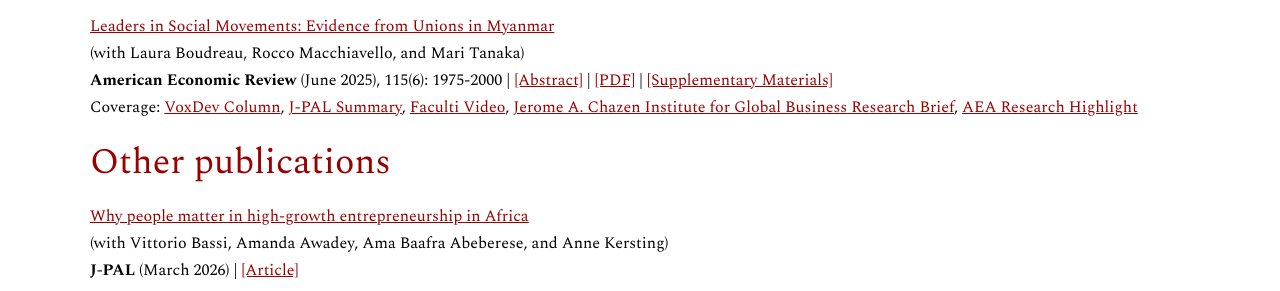
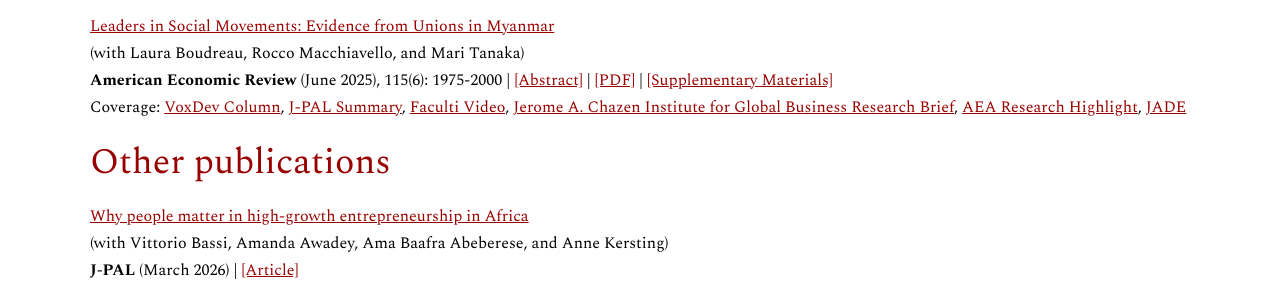
Before and after one commit to virginiaminni/virginiaminni.github.io, a Jekyll site: the page built from research.md, in a window 1280 px wide. Shown: the part 1039-1330 px from the top of the page. Built offline with Jekyll 4.4.1, drawn with Linux system fonts in a browser that asks for light colours.

Commit message:
Update research.md

```diff
--- a/research.md
+++ b/research.md
@@ -59,7 +59,7 @@ Coverage: <a href="https://www.thevisiblehand.uk/episodes/episode-54" target="_b
 <a href="https://www.aeaweb.org/articles?id=10.1257/aer.20230758&from=f" target="_blank" rel="noopener noreferrer">Leaders in Social Movements: Evidence from Unions in Myanmar</a> <br>
 (with Laura Boudreau, Rocco Macchiavello, and Mari Tanaka)
 **American Economic Review** (June 2025), 115(6): 1975-2000 | <a href="#" class="toggle-abstract" data-target="abstract-2" style="text-decoration: underline; color: #990000;">[Abstract]</a> | <a href="/assets/files/BMMT_UnionLeaders.pdf" target="_blank" rel="noopener noreferrer">[PDF]</a> | <a href="/assets/files/BMMT_UnionLeaders_SupMat.pdf" target="_blank" rel="noopener noreferrer">[Supplementary Materials]</a> <br>
-Coverage:  <a href="https://voxdev.org/topic/institutions-political-economy/who-leads-unions-and-how-do-they-lead-evidence-myanmar" target="_blank" rel="noopener noreferrer">VoxDev Column</a>, <a href="https://www.povertyactionlab.org/evaluation/union-leaders-and-factory-workers-collective-action-myanmar" target="_blank" rel="noopener noreferrer">J-PAL Summary</a>, <a href="https://faculti.net/union-leaders-experimental-evidence-from-myanmar/" target="_blank" rel="noopener noreferrer">Faculti Video</a>, <a href="https://business.columbia.edu/research-brief/research-brief/psychology-labor-leaders" target="_blank" rel="noopener noreferrer">Jerome A. Chazen Institute for Global Business Research Brief</a>, <a href="https://www.aeaweb.org/research/leaders-social-movements-myanmar" target="_blank" rel="noopener noreferrer">AEA Research Highlight</a> <br>
+Coverage:  <a href="https://voxdev.org/topic/institutions-political-economy/who-leads-unions-and-how-do-they-lead-evidence-myanmar" target="_blank" rel="noopener noreferrer">VoxDev Column</a>, <a href="https://www.povertyactionlab.org/evaluation/union-leaders-and-factory-workers-collective-action-myanmar" target="_blank" rel="noopener noreferrer">J-PAL Summary</a>, <a href="https://faculti.net/union-leaders-experimental-evidence-from-myanmar/" target="_blank" rel="noopener noreferrer">Faculti Video</a>, <a href="https://business.columbia.edu/research-brief/research-brief/psychology-labor-leaders" target="_blank" rel="noopener noreferrer">Jerome A. Chazen Institute for Global Business Research Brief</a>, <a href="https://www.aeaweb.org/research/leaders-social-movements-myanmar" target="_blank" rel="noopener noreferrer">AEA Research Highlight</a>, <a href="https://www.jade.gr.jp/OutstandingPublicationAward_en.html" target="_blank" rel="noopener noreferrer">JADE</a> <br>
 <div id="abstract-2" style="display: none; margin-top: 10px;">
 <em>Abstract:</em>  Social movements are catalysts for crucial institutional changes. To succeed, they must coordinate members’ views (consensus building) and actions (mobilization). We study union leaders within Myanmar’s burgeoning labor movement. Union leaders are positively selected on both personality traits that enable them to influence others and ability but earn lower wages. In group discussions about workers' views on an upcoming national minimum wage negotiation, randomly embedded leaders build consensus around the union’s preferred policy. In an experiment that mimics individual decision-making in a collective action set-up, leaders increase mobilization through coordination. Leaders empower social movements by building consensus that encourages mobilization.
 </div>
```
